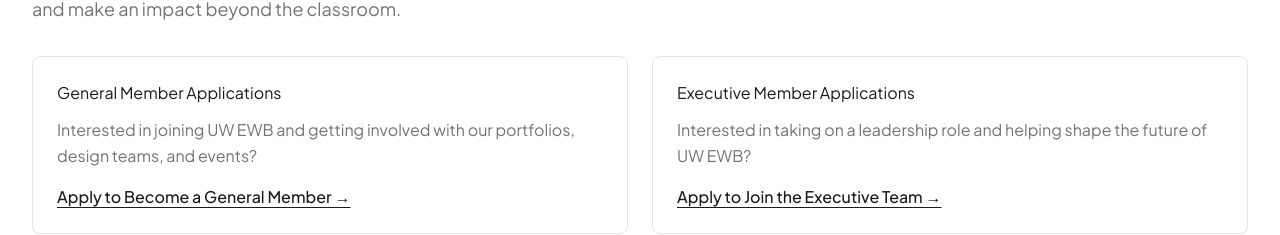
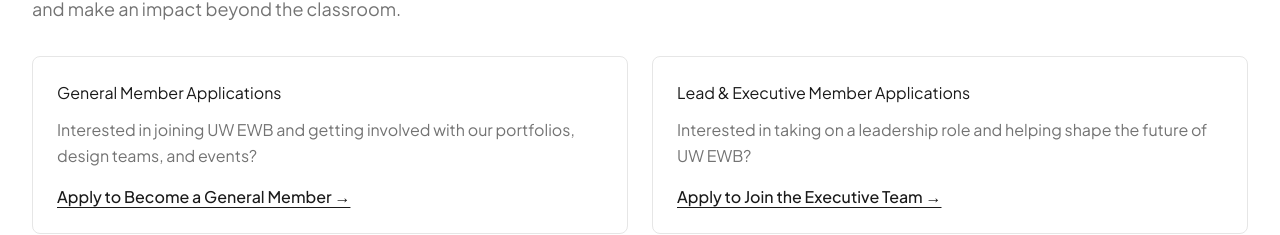
Before and after one commit to Engineers-Without-Borders-Waterloo/website, a Next.js app: page /about in a window 1280 px wide. Shown: the part 1433-1668 px from the top of the page. Built offline with nearby package versions, Linux system fonts and the light colour scheme.

Commit message:
changed a title

```diff
--- a/components/about/AboutMission.tsx
+++ b/components/about/AboutMission.tsx
@@ -148,7 +148,7 @@
 
           <div className="rounded-lg border p-6">
             <h3 className="text-heading-xs mb-3">
-              Executive Member Applications
+              Lead & Executive Member Applications
             </h3>
 
             <p className="text-muted-foreground leading-relaxed mb-4">
```
